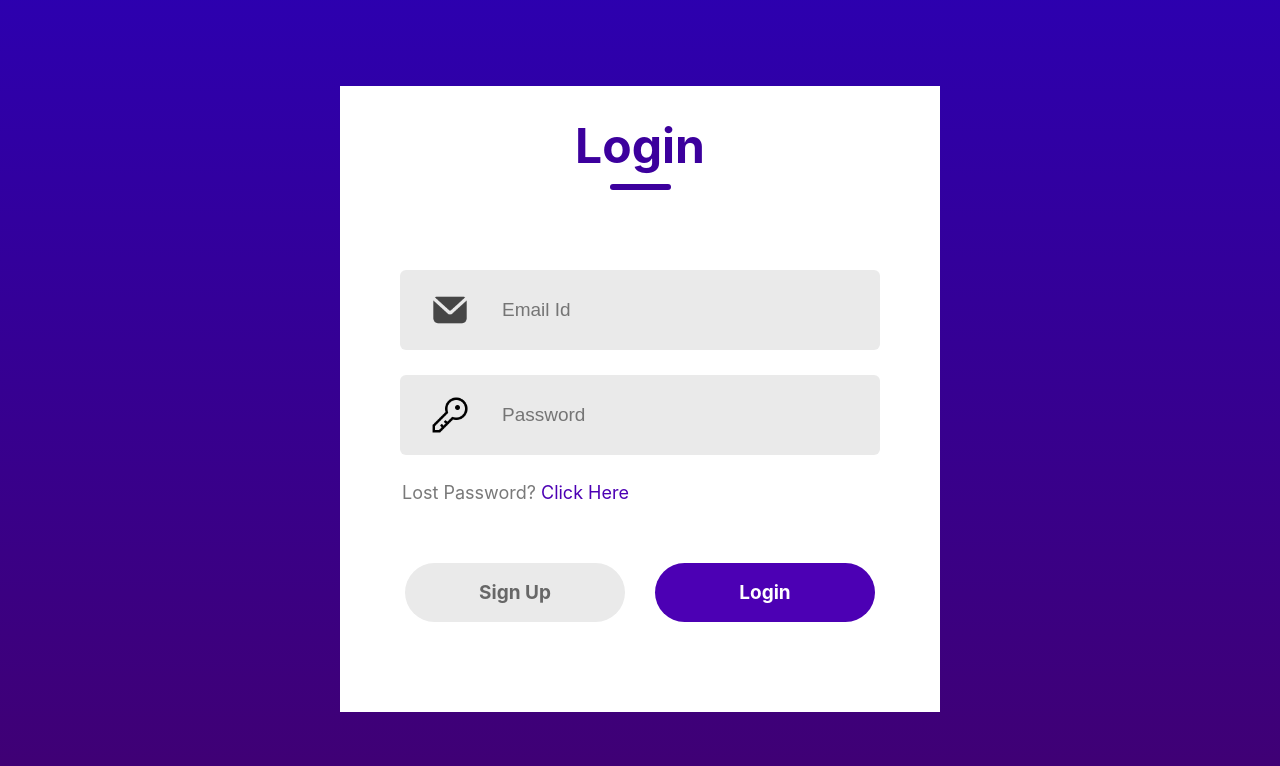
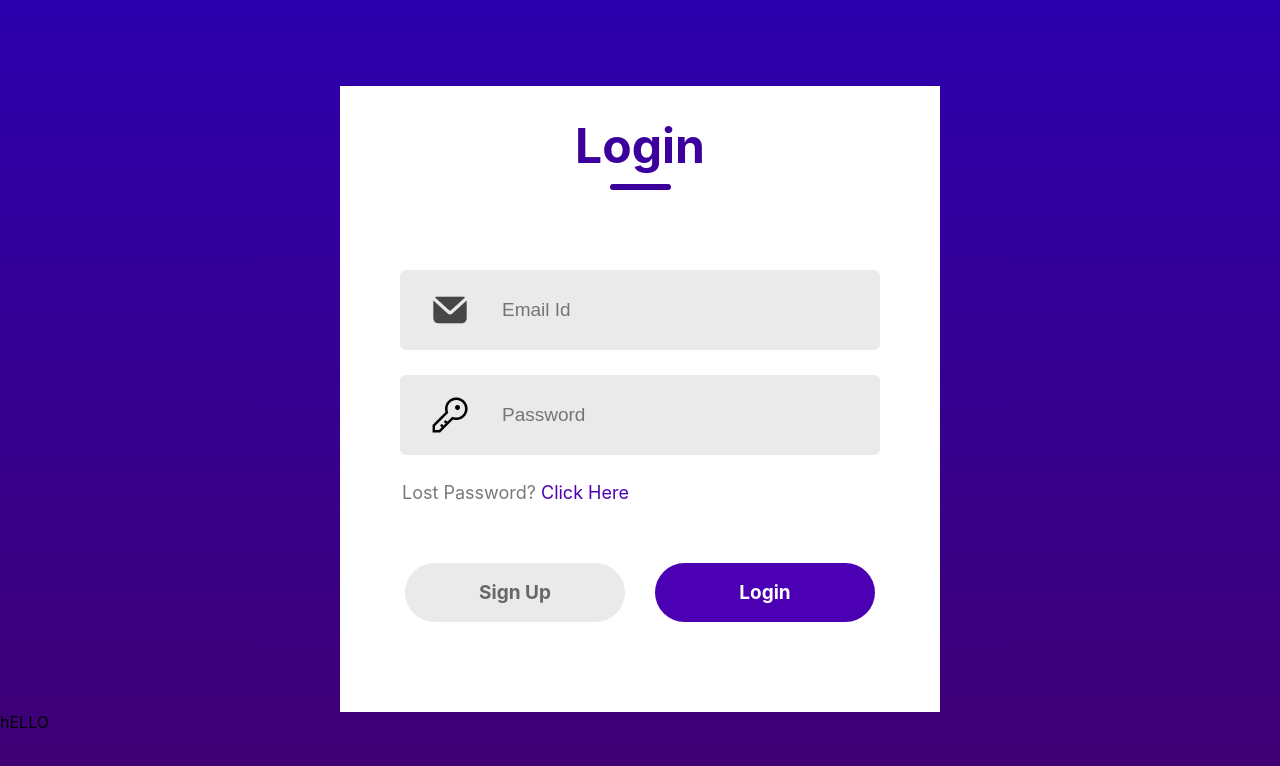
Before and after one commit to HarinduChira/health_harbor, a React (Create React App) app: page / in a window 1280 px wide. Shown: the part 114-880 px from the top of the page. Built offline with nearby package versions, Linux system fonts and the light colour scheme.

Commit message:
Commit and push

```diff
--- a/src/App.js
+++ b/src/App.js
@@ -6,6 +6,7 @@ function App() {
   return (
     <div>
       <LoginSignUp/>
+      hELLO
     </div>
   );
 }
```
